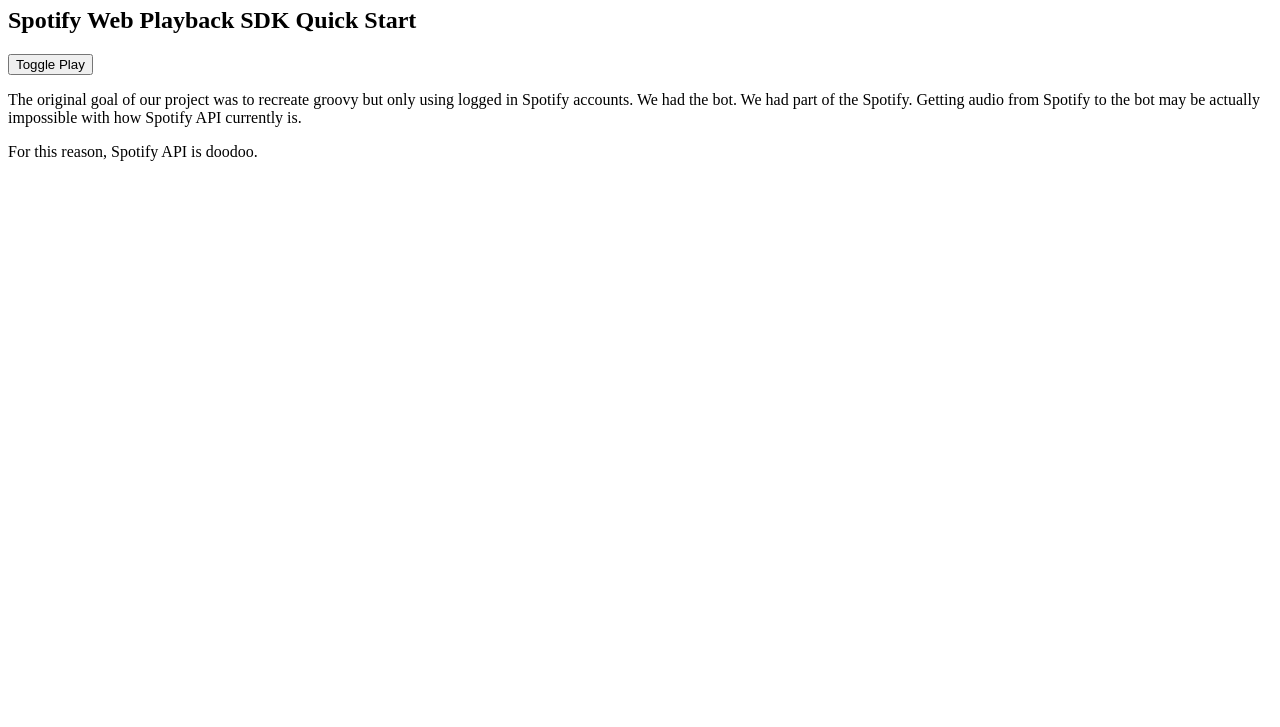
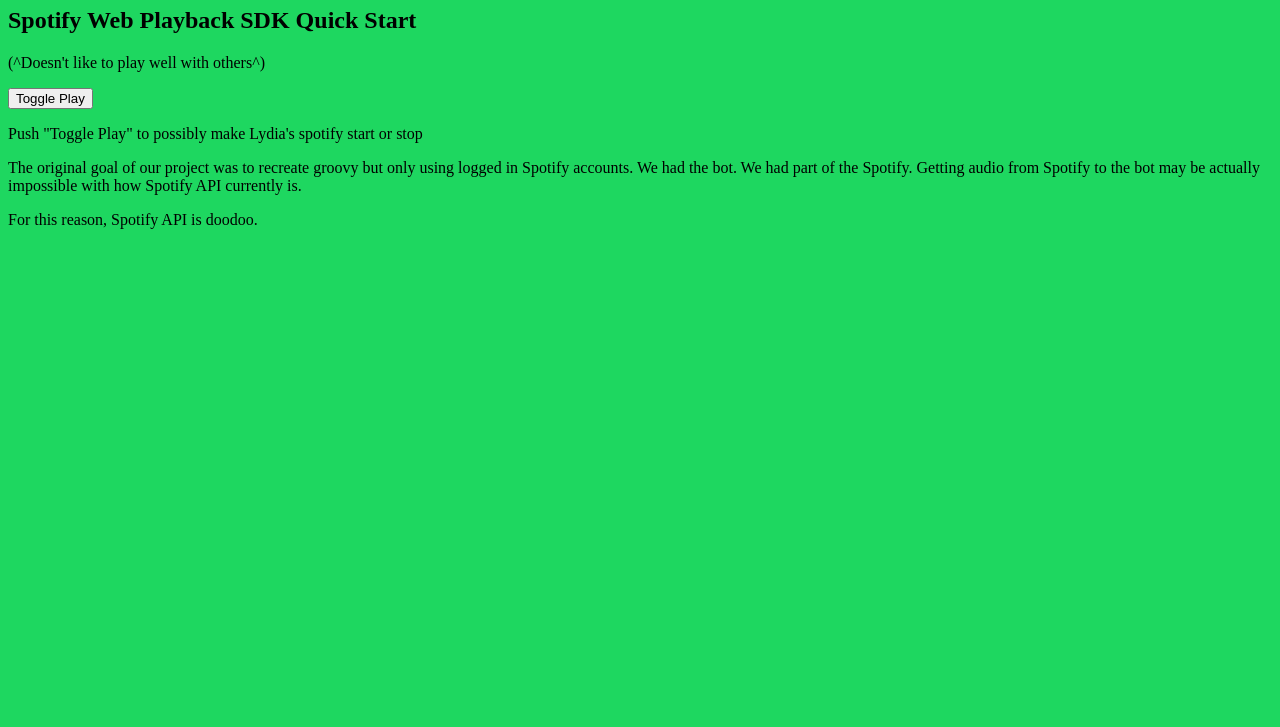
Before and after one commit to camskidmore9/RevUC-2022, a plain HTML site: page HtmlPage1.html in a window 1280 px wide. Shown: the part 73-800 px from the top of the page. Drawn offline with Linux system fonts and the light colour scheme.

Commit message:
just checking

```diff
--- a/HtmlPage1.html
+++ b/HtmlPage1.html
@@ -3,9 +3,10 @@
 <head>
     <title>Why Spotify API is the Absolute Worst</title>
 </head>
-<body>
+<body style="background-color:rgb(30,215,96)">
     <h1>Why Spotify API is the Absolute Worst</h1>
     <h2>Spotify Web Playback SDK Quick Start</h2>
+    <p>(^Doesn't like to play well with others^)</p>
     <button id="togglePlay">Toggle Play</button>
 
     <script src="https://sdk.scdn.co/spotify-player.js"></script>
@@ -47,6 +48,7 @@
         }
     </script>
 
+    <p>Push "Toggle Play" to possibly make Lydia's spotify start or stop</p>
     <p>The original goal of our project was to recreate groovy but only using logged in Spotify accounts. We had the bot. We had part of the Spotify. Getting audio from Spotify to the bot may be actually impossible with how Spotify API currently is.</p>
     <p>For this reason, Spotify API is doodoo.</p>
 </body>
```
